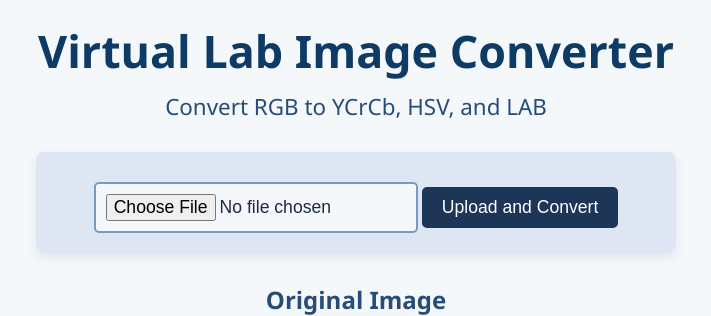
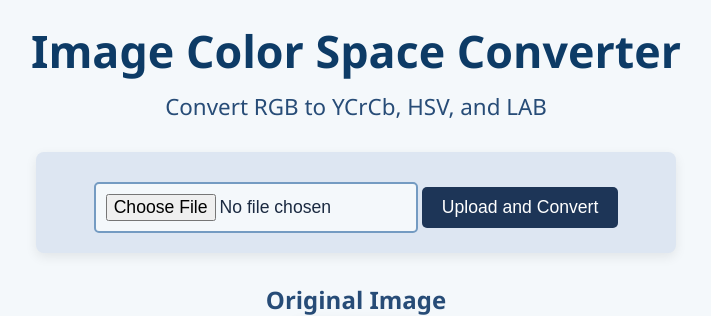
Before and after one commit to arpitakulkarnii09/image-color-converter, a Flask app: page / in a window 1280 px wide. Shown: the top 316 px of the page, without its empty margins (284-995 px from the left). Run offline with Flask 3, Linux system fonts and the light colour scheme.

Commit message:
updated index.html

```diff
--- a/templates/index.html
+++ b/templates/index.html
@@ -125,7 +125,7 @@
 </head>
 <body>
   <div class="heading-container">
-    <h1 class="main-heading">Virtual Lab Image Converter</h1>
+    <h1 class="main-heading">Image Color Space Converter</h1>
     <h2 class="sub-heading">Convert RGB to YCrCb, HSV, and LAB</h2>
   </div>
 
```
